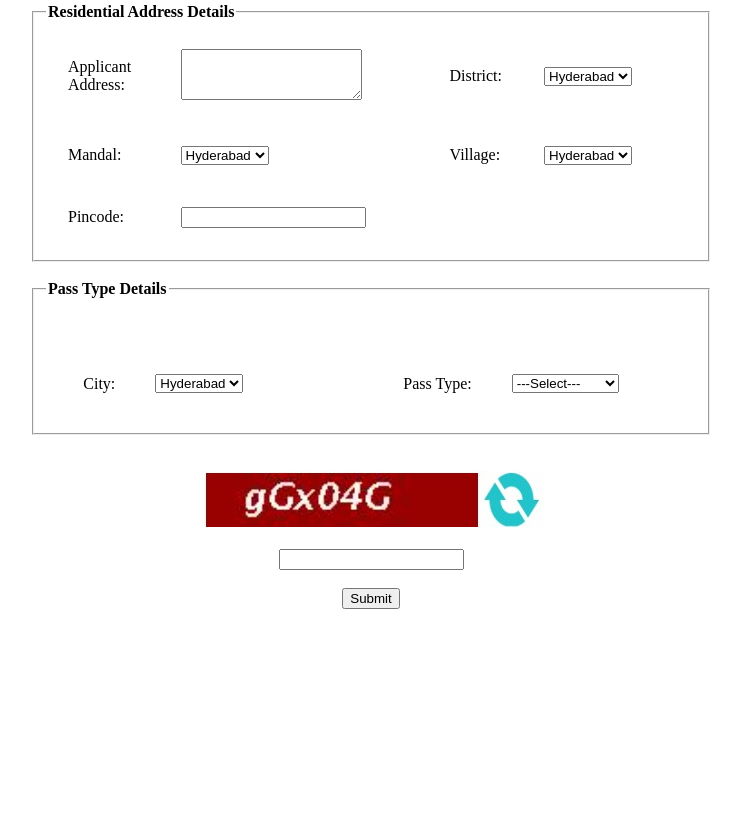
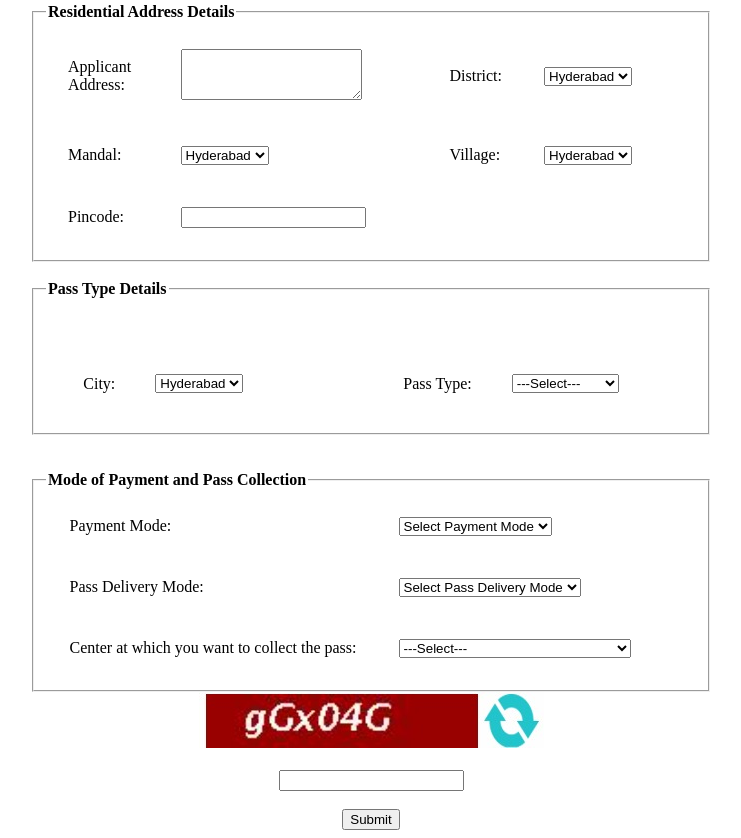
Before and after one commit to rupasritata/HTML_REPO, a plain HTML site: page images_assignment/tgs_buspass.html in a window 1280 px wide. Shown: the part 416-1254 px from the top of the page, without its empty margins (269-1010 px from the left). Before the commit the page ends 1033 px from the top, so only its background shows below. Drawn offline with Linux system fonts and the light colour scheme.

Commit message:
Add files via upload

```diff
--- a/images_assignment/tgs_buspass.html
+++ b/images_assignment/tgs_buspass.html
@@ -60,22 +60,22 @@
                 <td><textarea id="Address" name="address" rows="3" cols="20"></textarea></td>
                 <td></td>
                 <td><label for="District">District:</label></td>
-                <td><select id ="Dropdown" name="options">
+                <td><select id ="Dropdown" name="options" required>
                     <option value="one"> Hyderabad </option>
                 </select><td>
             </tr>
             <tr>
                 <td><label for="Mandal">Mandal:</label></td>
-                <td><select id ="Dropdown" name="options">
+                <td><select id ="Dropdown" name="options" required>
                     <option value="one"> Hyderabad </option></select><td>
                 <td><label for="Village">Village:</label></td>
-                <td><select id ="Dropdown" name="options">
+                <td><select id ="Dropdown" name="options" required>
                     <option value> Hyderabad </option></select><td>
 
             </tr>
             <tr>
                 <td><label for="code">Pincode:</label></td>
-                <td><input type="text" id="code" name="Pincode"></td>
+                <td><input type="text" id="code" name="Pincode" required></td>
             </tr>
         </table>
     </fieldset><br>
@@ -100,6 +100,34 @@
             </tr></pre>
         </table>
     </fieldset><br><br>
+    <fieldset style="width: 650px;">
+        <legend><b>Mode of Payment and Pass Collection</b></legend>
+        <table cellpadding="20">
+            <tr>
+                <td><label for="Payment Mode">Payment Mode:</label></td>
+                 <td><select id ="Dropdown" name="options" required>
+                    <option value>Select Payment Mode</option>
+                    <option value>Payment at counter</option>
+                </select><td>
+            </tr>
+            <tr>
+                <td><label for="Pass Delivery Mode">Pass Delivery Mode:</label></td>
+                 <td><select id ="Dropdown" name="options">
+                    <option value>Select Pass Delivery  Mode</option>
+                    <option value>At counter</option>
+                </select><td>
+            </tr>
+            <tr>
+                <td><label for="collect pass"> Center at which you want to collect the pass:</label></td>
+                 <td><select id ="Dropdown" name="options">
+                    <option value>---Select---</option>
+                    <option value>RTC KPHB -- Hyderabad[22-07-25]</option>
+                    <option value>RTC Koti -- Hyderabad[22-07-25</option>
+                </select><td>
+            </tr>
+        </table>
+    </fieldset>
+
     <img src="./captcha.jpeg"><br><br>
     <input type="text"><br><br>
     <input type="submit"
```
